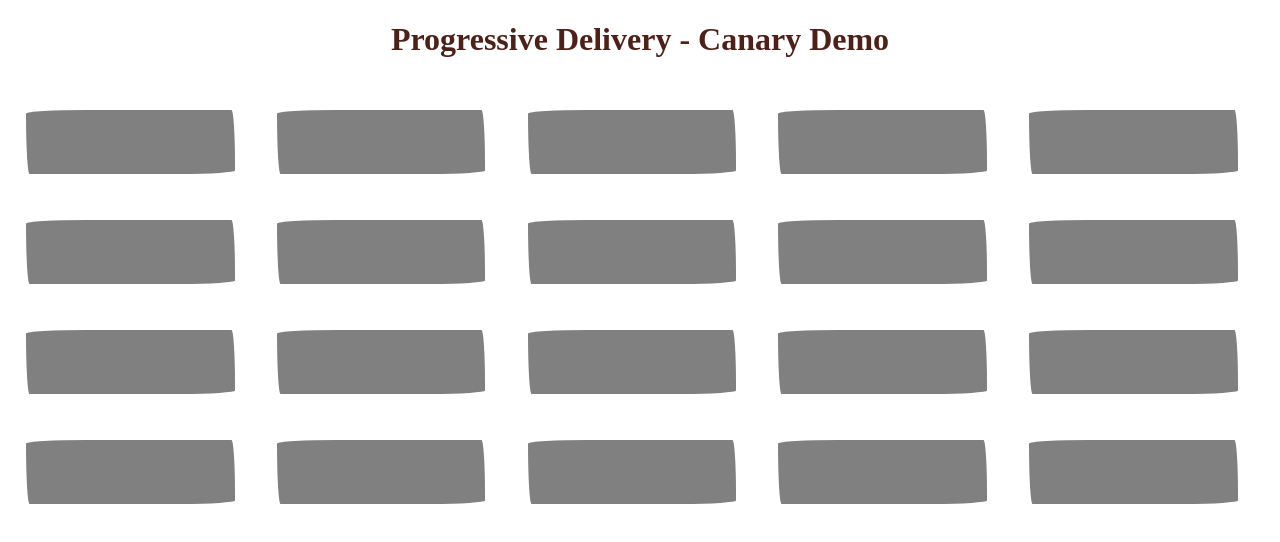
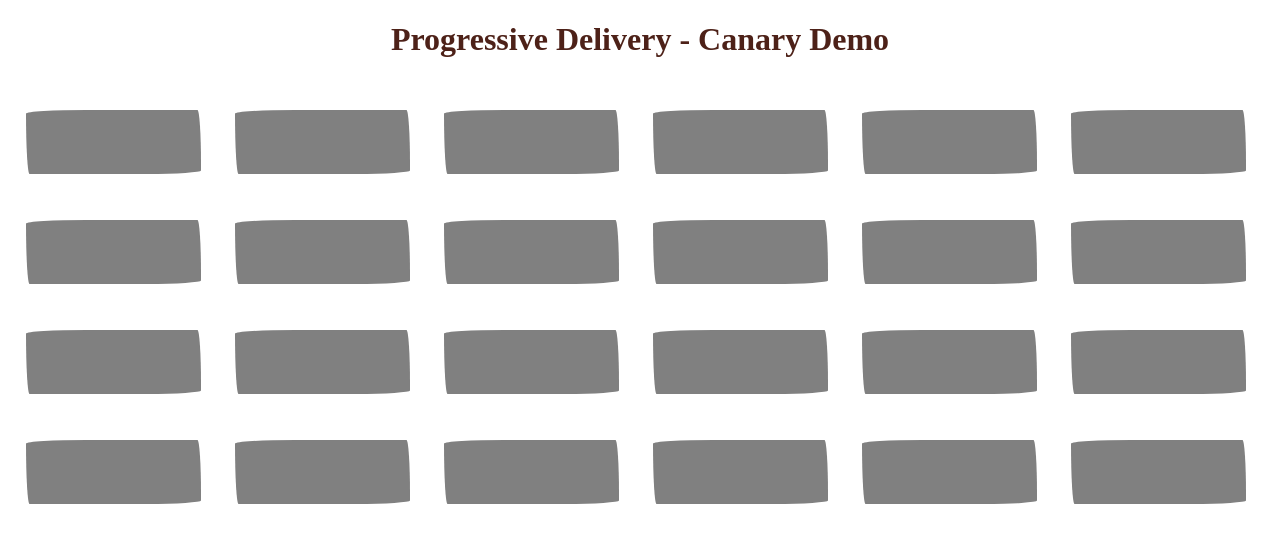
Before and after one commit to orlandovald/progressive-delivery-demo, a plain HTML site: page go/static/index.html in a window 1280 px wide. Drawn offline with Linux system fonts and the light colour scheme; no server answers.

Commit message:
More UI tweaks

```diff
--- a/go/static/index.html
+++ b/go/static/index.html
@@ -73,6 +73,18 @@
     <div hx-get="hit" hx-trigger="every 2s">
       <div class="square" style="background-color: gray">&nbsp;</div>
     </div>
+    <div hx-get="hit" hx-trigger="every 3s">
+      <div class="square" style="background-color: gray">&nbsp;</div>
+    </div>
+    <div hx-get="hit" hx-trigger="every 1s">
+      <div class="square" style="background-color: gray">&nbsp;</div>
+    </div>
+    <div hx-get="hit" hx-trigger="every 3s">
+      <div class="square" style="background-color: gray">&nbsp;</div>
+    </div>
+    <div hx-get="hit" hx-trigger="every 2s">
+      <div class="square" style="background-color: gray">&nbsp;</div>
+    </div>
   </div> <!-- grid-container -->
 </body>
 
@@ -80,9 +92,10 @@
   // We still want to swap elements on error
   document.body.addEventListener('htmx:beforeOnLoad', function (evt) {
     if (evt.detail.xhr.status === 500) {
-        evt.detail.shouldSwap = true;
-        evt.detail.isError = false;
+      evt.detail.shouldSwap = true;
+      evt.detail.isError = false;
     }
-});
+  });
 </script>
+
 </html>
--- a/go/static/styles.css
+++ b/go/static/styles.css
@@ -28,7 +28,7 @@ div.lined.error {
 
 div.square {
     text-transform: capitalize;
-    font-size:2vw;
+    font-size: 3vw;
     text-shadow: -1px 1px 0 #000,
         1px 1px 0 #000,
         1px -1px 0 #000,
@@ -41,9 +41,9 @@ div.square {
 
 .grid-container {
     display: grid;
-    grid-template-columns: auto auto auto auto auto;
+    grid-template-columns: auto auto auto auto auto auto;
     grid-auto-rows: 100px;
-    grid-auto-columns: 50px;
+    grid-auto-columns: 20px;
     gap: 10px;
     padding: 10px;
 }
```
